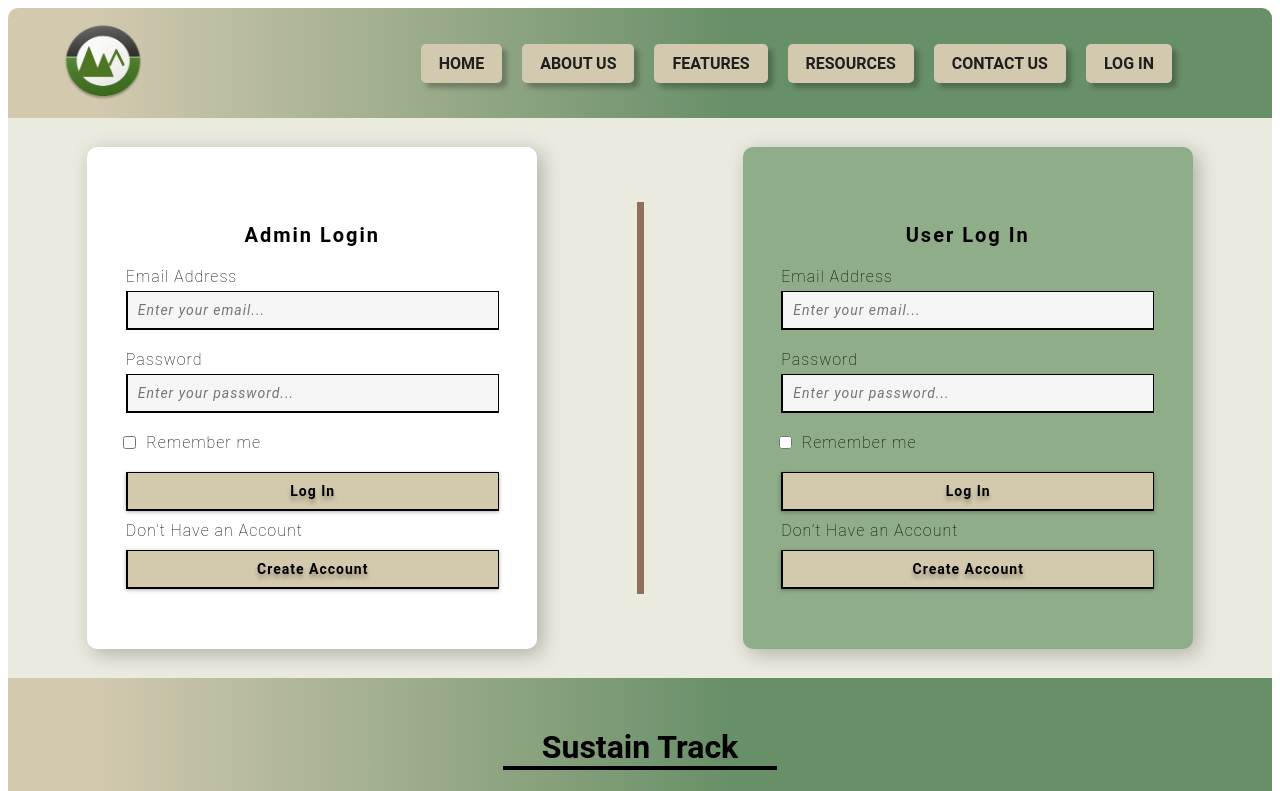
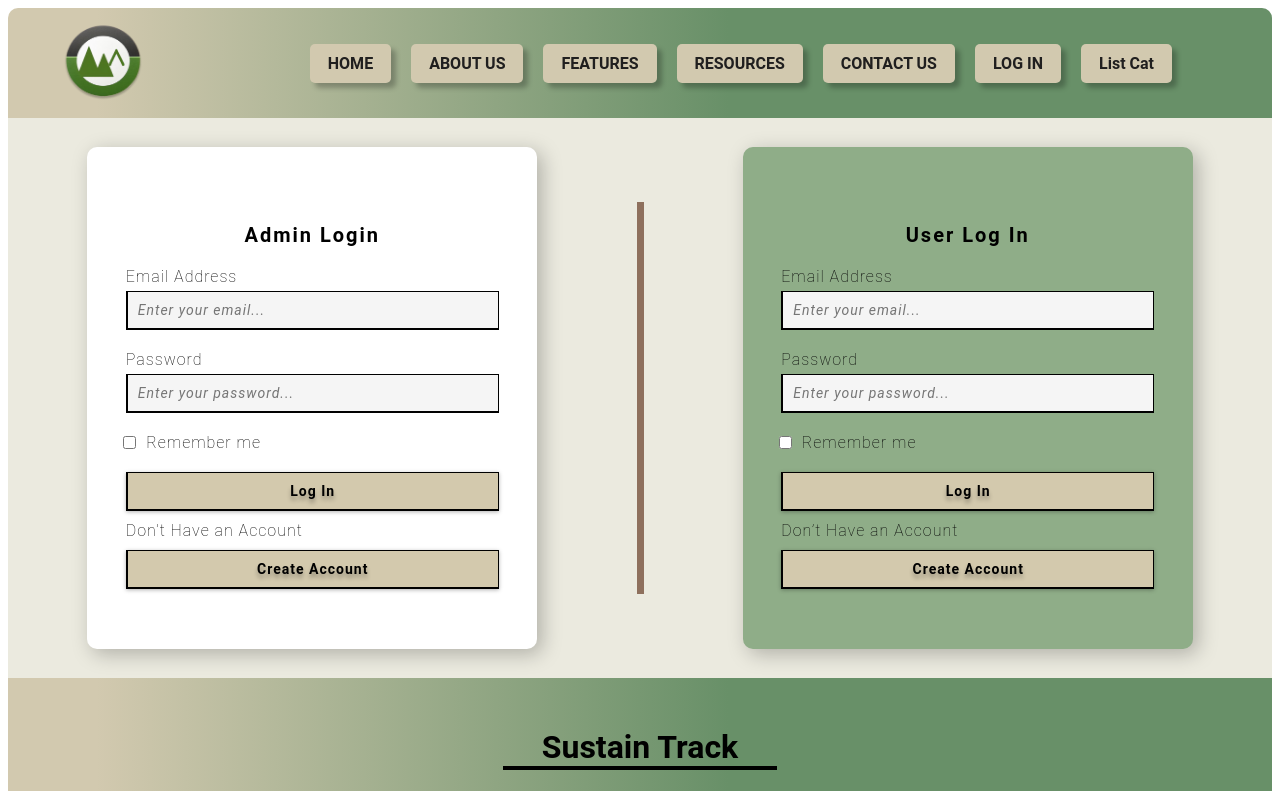
Before and after one commit to Mohammad-Khan-MK/Sustain_Track, a Vue app: page /login in a window 1280 px wide. Shown: the top 791 px of the page. Built offline with nearby package versions, Linux system fonts and the light colour scheme.

Commit message:
Vue LC to header

```diff
--- a/src/components/Header.vue
+++ b/src/components/Header.vue
@@ -15,6 +15,7 @@ name: "Header"
         <li><router-link to="/resources" class="link">RESOURCES</router-link></li>
         <li><router-link to="/contact" class="link">CONTACT US</router-link></li>
         <li><router-link to="/login" class="link">LOG IN</router-link></li>
+        <li><router-link to="/listCategory" class="link">List Cat</router-link></li>
       </ul>
     </nav>
   </header>
```
Also changed, not shown: src/views/ListCategory.vue (+6 -1 lines).
